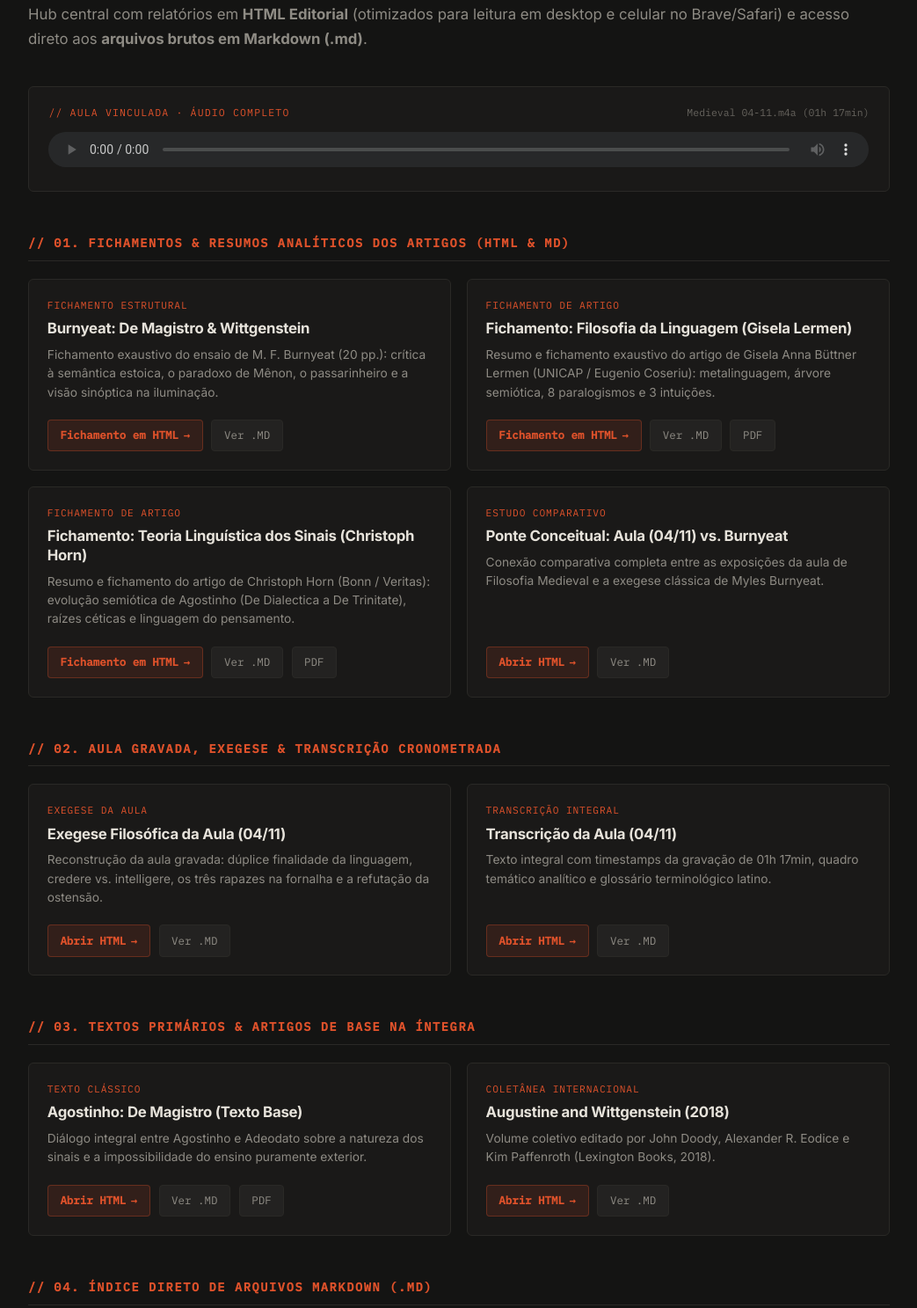
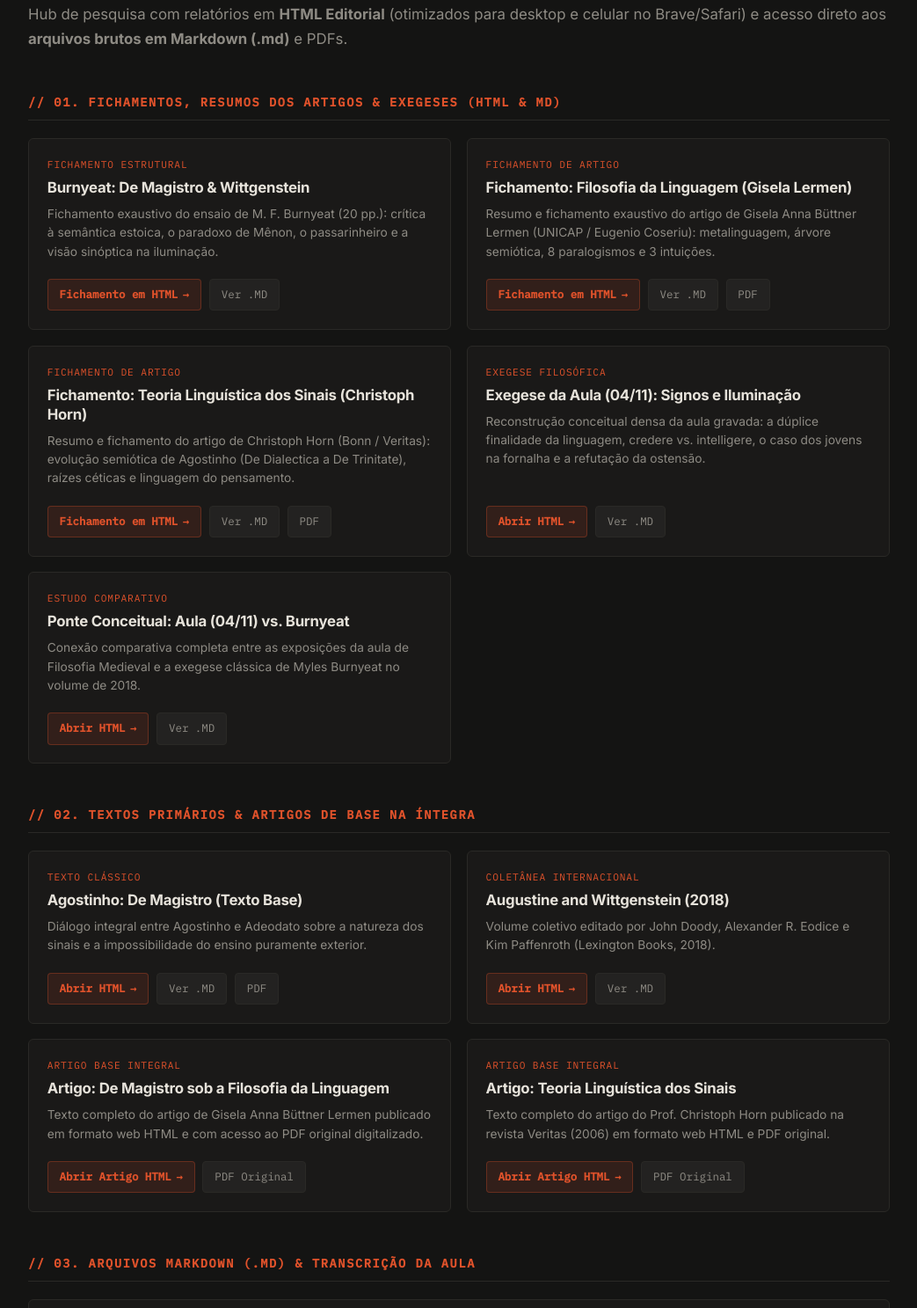
Before and after one commit to Jpitajr/agostinho-de-magistro, a plain HTML site: page index.html in a window 1280 px wide. Shown: the part 159-1646 px from the top of the page at 88% size, without its empty margins (118-1161 px from the left). Drawn offline with Linux system fonts and the light colour scheme.

Commit message:
Auto-sync: index.html

```diff
--- a/index.html
+++ b/index.html
@@ -86,44 +86,6 @@
       line-height: 1.65;
     }
 
-    /* Audio Widget Header */
-    .audio-player-box {
-      background-color: var(--bg-subtle);
-      border: 1px solid var(--border);
-      border-radius: 6px;
-      padding: 1.25rem 1.4rem;
-      margin-bottom: 3rem;
-      font-family: var(--font-mono);
-    }
-
-    .audio-header {
-      display: flex;
-      justify-content: space-between;
-      align-items: center;
-      margin-bottom: 0.75rem;
-      flex-wrap: wrap;
-      gap: 0.4rem;
-    }
-
-    .audio-tag {
-      font-size: 0.72rem;
-      text-transform: uppercase;
-      letter-spacing: 0.1em;
-      color: var(--accent);
-    }
-
-    .audio-meta {
-      font-size: 0.72rem;
-      color: var(--text-dim);
-    }
-
-    audio {
-      width: 100%;
-      height: 40px;
-      outline: none;
-      filter: invert(0.88) hue-rotate(180deg);
-    }
-
     /* Section Headers */
     h2.section-heading {
       font-family: var(--font-mono);
@@ -195,14 +157,14 @@
     /* Action Buttons (HTML vs MD) */
     .card-actions {
       display: flex;
-      gap: 0.6rem;
+      gap: 0.55rem;
       flex-wrap: wrap;
     }
 
     .btn-link {
       font-family: var(--font-mono);
       font-size: 0.78rem;
-      padding: 0.45rem 0.85rem;
+      padding: 0.45rem 0.8rem;
       border-radius: 4px;
       text-decoration: none;
       display: inline-flex;
@@ -309,25 +271,13 @@
     <div class="header-kicker">// repositório digital de pesquisa</div>
     <h1 class="project-title">De Magistro <span class="accent">.portal</span></h1>
     <p class="lead-desc">
-      Hub central com relatórios em <strong>HTML Editorial</strong> (otimizados para leitura em desktop e celular no Brave/Safari) e acesso direto aos <strong>arquivos brutos em Markdown (.md)</strong>.
+      Hub de pesquisa com relatórios em <strong>HTML Editorial</strong> (otimizados para desktop e celular no Brave/Safari) e acesso direto aos <strong>arquivos brutos em Markdown (.md)</strong> e PDFs.
     </p>
 
-    <!-- ÁUDIO EMBEDDED DIRETO NO TOPO -->
-    <div class="audio-player-box">
-      <div class="audio-header">
-        <span class="audio-tag">// aula vinculada · áudio completo</span>
-        <span class="audio-meta">Medieval 04-11.m4a (01h 17min)</span>
-      </div>
-      <audio controls preload="metadata">
-        <source src="Medieval 04-11.m4a" type="audio/mp4">
-        Seu navegador não suporta áudio nativo.
-      </audio>
-    </div>
-
-    <!-- ========================================== -->
-    <!-- SEÇÃO 01: FICHAMENTOS & RESUMOS DOS ARTIGOS -->
-    <!-- ========================================== -->
-    <h2 class="section-heading">// 01. fichamentos &amp; resumos analíticos dos artigos (html &amp; md)</h2>
+    <!-- ============================================================== -->
+    <!-- SEÇÃO 01: FICHAMENTOS, RESUMOS ANALÍTICOS & EXEGESES          -->
+    <!-- ============================================================== -->
+    <h2 class="section-heading">// 01. fichamentos, resumos dos artigos &amp; exegeses (html &amp; md)</h2>
     <div class="cards-grid">
 
       <!-- Fichamento Burnyeat -->
@@ -371,12 +321,25 @@
         </div>
       </div>
 
+      <!-- Exegese Filosófica da Aula -->
+      <div class="doc-card">
+        <div>
+          <div class="card-badge">Exegese Filosófica</div>
+          <div class="card-title">Exegese da Aula (04/11): Signos e Iluminação</div>
+          <div class="card-desc">Reconstrução conceitual densa da aula gravada: a dúplice finalidade da linguagem, credere vs. intelligere, o caso dos jovens na fornalha e a refutação da ostensão.</div>
+        </div>
+        <div class="card-actions">
+          <a href="exegese_agostinho_de_magistro_aula.html" class="btn-link btn-primary">Abrir HTML <span>→</span></a>
+          <a href="Exegese_De_Magistro_Ponte_Aula_04-11.md" class="btn-link btn-secondary">Ver .MD</a>
+        </div>
+      </div>
+
       <!-- Ponte Conceitual Aula vs Burnyeat -->
       <div class="doc-card">
         <div>
           <div class="card-badge">Estudo Comparativo</div>
           <div class="card-title">Ponte Conceitual: Aula (04/11) vs. Burnyeat</div>
-          <div class="card-desc">Conexão comparativa completa entre as exposições da aula de Filosofia Medieval e a exegese clássica de Myles Burnyeat.</div>
+          <div class="card-desc">Conexão comparativa completa entre as exposições da aula de Filosofia Medieval e a exegese clássica de Myles Burnyeat no volume de 2018.</div>
         </div>
         <div class="card-actions">
           <a href="Exegese_De_Magistro_Ponte_Aula_04-11.html" class="btn-link btn-primary">Abrir HTML <span>→</span></a>
@@ -386,44 +349,13 @@
 
     </div>
 
-    <!-- ========================================== -->
-    <!-- SEÇÃO 02: AULA, EXEGESE & TRANSCRIÇÃO     -->
-    <!-- ========================================== -->
-    <h2 class="section-heading">// 02. aula gravada, exegese &amp; transcrição cronometrada</h2>
+    <!-- ============================================================== -->
+    <!-- SEÇÃO 02: TEXTOS PRIMÁRIOS & ARTIGOS DE BASE NA ÍNTEGRA        -->
+    <!-- ============================================================== -->
+    <h2 class="section-heading">// 02. textos primários &amp; artigos de base na íntegra</h2>
     <div class="cards-grid">
 
-      <div class="doc-card">
-        <div>
-          <div class="card-badge">Exegese da Aula</div>
-          <div class="card-title">Exegese Filosófica da Aula (04/11)</div>
-          <div class="card-desc">Reconstrução da aula gravada: dúplice finalidade da linguagem, credere vs. intelligere, os três rapazes na fornalha e a refutação da ostensão.</div>
-        </div>
-        <div class="card-actions">
-          <a href="exegese_agostinho_de_magistro_aula.html" class="btn-link btn-primary">Abrir HTML <span>→</span></a>
-          <a href="Exegese_De_Magistro_Ponte_Aula_04-11.md" class="btn-link btn-secondary">Ver .MD</a>
-        </div>
-      </div>
-
-      <div class="doc-card">
-        <div>
-          <div class="card-badge">Transcrição Integral</div>
-          <div class="card-title">Transcrição da Aula (04/11)</div>
-          <div class="card-desc">Texto integral com timestamps da gravação de 01h 17min, quadro temático analítico e glossário terminológico latino.</div>
-        </div>
-        <div class="card-actions">
-          <a href="Transcricao_Medieval_04-11.html" class="btn-link btn-primary">Abrir HTML <span>→</span></a>
-          <a href="Transcricao_Medieval_04-11.md" class="btn-link btn-secondary">Ver .MD</a>
-        </div>
-      </div>
-
-    </div>
-
-    <!-- ========================================== -->
-    <!-- SEÇÃO 03: TEXTOS PRIMÁRIOS & ARTIGOS BASE -->
-    <!-- ========================================== -->
-    <h2 class="section-heading">// 03. textos primários &amp; artigos de base na íntegra</h2>
-    <div class="cards-grid">
-
+      <!-- Texto Clássico: Agostinho - De Magistro -->
       <div class="doc-card">
         <div>
           <div class="card-badge">Texto Clássico</div>
@@ -437,6 +369,7 @@
         </div>
       </div>
 
+      <!-- Coletânea Internacional: Augustine and Wittgenstein -->
       <div class="doc-card">
         <div>
           <div class="card-badge">Coletânea Internacional</div>
@@ -449,12 +382,38 @@
         </div>
       </div>
 
+      <!-- Artigo Base 1: Gisela Lermen -->
+      <div class="doc-card">
+        <div>
+          <div class="card-badge">Artigo Base Integral</div>
+          <div class="card-title">Artigo: De Magistro sob a Filosofia da Linguagem</div>
+          <div class="card-desc">Texto completo do artigo de Gisela Anna Büttner Lermen publicado em formato web HTML e com acesso ao PDF original digitalizado.</div>
+        </div>
+        <div class="card-actions">
+          <a href="[ARTIGO] Agostinho_De Magistro_Uma análise sob o aspecto da Filosofia da Linguagem.html" class="btn-link btn-primary">Abrir Artigo HTML <span>→</span></a>
+          <a href="[ARTIGO] Agostinho_De Magistro_Uma análise sob o aspecto da Filosofia da Linguagem.pdf" class="btn-link btn-secondary">PDF Original</a>
+        </div>
+      </div>
+
+      <!-- Artigo Base 2: Christoph Horn -->
+      <div class="doc-card">
+        <div>
+          <div class="card-badge">Artigo Base Integral</div>
+          <div class="card-title">Artigo: Teoria Linguística dos Sinais</div>
+          <div class="card-desc">Texto completo do artigo do Prof. Christoph Horn publicado na revista Veritas (2006) em formato web HTML e PDF original.</div>
+        </div>
+        <div class="card-actions">
+          <a href="[ARTIGO] Agostinho_Teoria Linguística dos Sinais.html" class="btn-link btn-primary">Abrir Artigo HTML <span>→</span></a>
+          <a href="[ARTIGO] Agostinho_Teoria Linguística dos Sinais.pdf" class="btn-link btn-secondary">PDF Original</a>
+        </div>
+      </div>
+
     </div>
 
-    <!-- ========================================== -->
-    <!-- SEÇÃO 04: ÍNDICE DIRETO DOS ARQUIVOS .MD   -->
-    <!-- ========================================== -->
-    <h2 class="section-heading">// 04. índice direto de arquivos markdown (.md)</h2>
+    <!-- ============================================================== -->
+    <!-- SEÇÃO 03: ÍNDICE DIRETO DOS ARQUIVOS MARKDOWN (.MD) & TRANSCRIÇÃO -->
+    <!-- ============================================================== -->
+    <h2 class="section-heading">// 03. arquivos markdown (.md) &amp; transcrição da aula</h2>
     <div class="md-source-list">
       <div class="md-source-item">
         <a href="[ARTIGO] Agostinho_De Magistro_Uma análise sob o aspecto da Filosofia da Linguagem.md">📄 Resumo &amp; Fichamento: Filosofia da Linguagem (Gisela Lermen).md</a>
```
